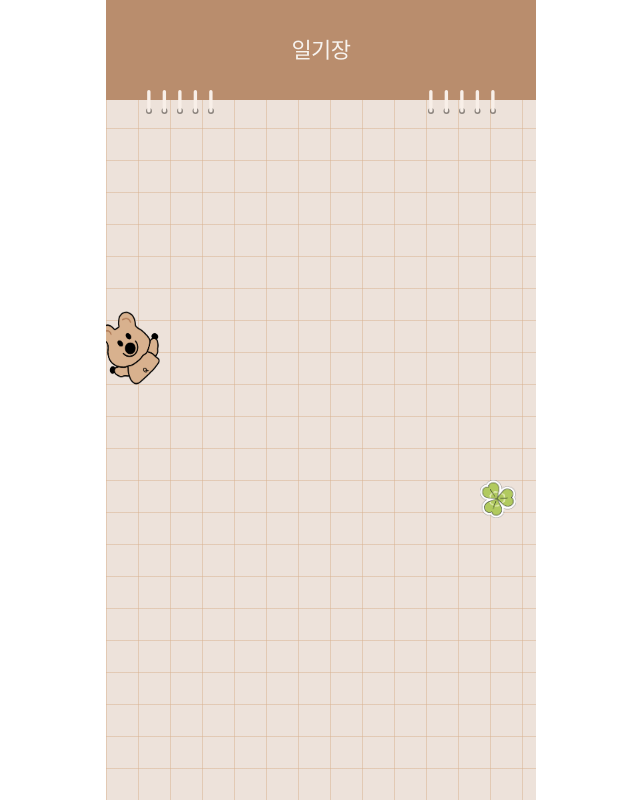
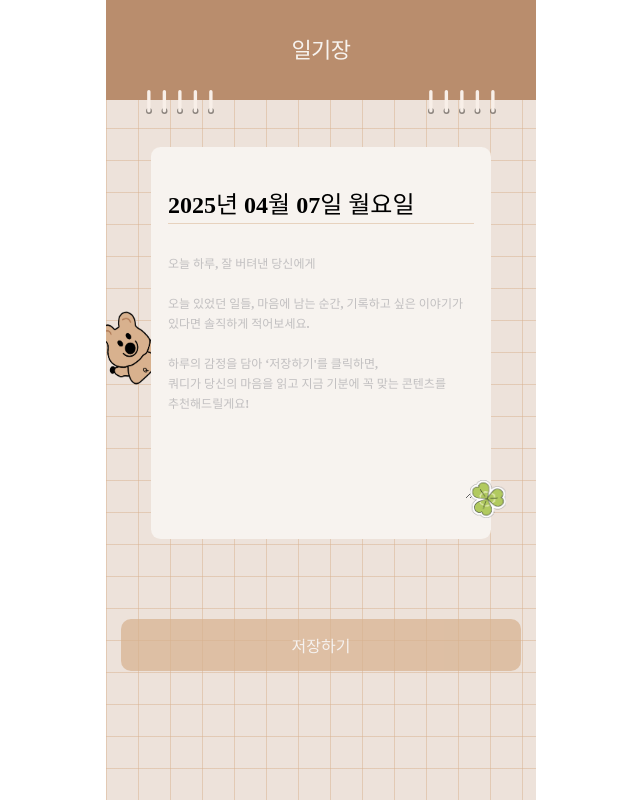
Before and after one commit to Hansuyeon2/OSSProjHSY, a React (Vite) app in the folder src/frontend/: page /diary in a window 1280 px wide. Shown: the whole page, without its empty margins (319-959 px from the left). Built offline with nearby package versions, Linux system fonts and the light colour scheme; a web font is replaced by a local one.

Commit message:
[Feat]#25-diary card ui

```diff
--- /dev/null
+++ b/src/frontend/src/components/card/DiaryCard.tsx
@@ -0,0 +1,77 @@
+import styled from "styled-components";
+import Separator from "../separator";
+import { fonts } from "@styles/fonts";
+import { ChangeEvent } from "react";
+
+interface DiaryCardProps {
+  date: string;
+  content: string;
+  editable?: boolean;
+  onChangeContent?: (value: string) => void;
+  placeholder: string;
+  onChange?: (e: ChangeEvent<HTMLTextAreaElement>) => void;
+}
+
+const DiaryCard = ({
+  date,
+  content,
+  placeholder,
+  editable = false,
+  onChange,
+}: DiaryCardProps) => {
+  return (
+    <DiaryCardWrapper>
+      <DiaryCardDate>{date}</DiaryCardDate>
+      <Separator />
+      {editable ? (
+        <DiaryTextarea
+          placeholder={placeholder}
+          defaultValue={content}
+          onChange={onChange}
+        />
+      ) : (
+        <DiaryCardContent>{content}</DiaryCardContent>
+      )}
+    </DiaryCardWrapper>
+  );
+};
+
+export default DiaryCard;
+
+const DiaryCardWrapper = styled.div`
+  display: flex;
+  flex-direction: column;
+  width: 85%;
+  height: 392px;
+  padding: 40px 17px;
+  border-radius: 9.5px;
+  background-color: ${({ theme }) => theme.colors.bgbeige02};
+  margin-top: 2rem;
+`;
+
+const DiaryCardDate = styled.h1`
+  ${fonts.title_b_24}
+`;
+
+const DiaryCardContent = styled.p`
+  margin-top: 30px;
+  white-space: pre-wrap;
+  height: 90%;
+  overflow: scroll;
+  ${fonts.cap_s_12};
+  color: ${({ theme }) => theme.colors.exgray01};
+`;
+
+const DiaryTextarea = styled.textarea`
+  width: 100%;
+  height: 100%;
+  white-space: pre-wrap;
+  ${fonts.cap_s_12};
+  color: ${({ theme }) => theme.colors.exgray01};
+  line-height: 20px;
+  margin-top: 30px;
+
+  &::placeholder {
+    color: rgba(142, 142, 147, 0.5);
+  }
+`;
--- a/src/frontend/src/layouts/DiaryLayout.tsx
+++ b/src/frontend/src/layouts/DiaryLayout.tsx
@@ -1,7 +1,7 @@
 import styled from "styled-components";
 
-// const DiaryLayout = ({ children }: { children?: React.ReactNode }) => {
-const DiaryLayout = () => {
+const DiaryLayout = ({ children }: { children?: React.ReactNode }) => {
+  // const DiaryLayout = () => {
   return (
     <DiaryWrapper>
       <DiaryHeader>일기장</DiaryHeader>
@@ -9,7 +9,7 @@ const DiaryLayout = () => {
       <DiarySpringRight src="/images/diary/spring.svg" />
       <DiaryImgIcon src="/images/diary/diaryIcon.png" />
       <DiaryImgClover src="/images/diary/diaryclover.png" />
-      <DiaryContent></DiaryContent>
+      <DiaryContent>{children}</DiaryContent>
     </DiaryWrapper>
   );
 };
@@ -17,6 +17,7 @@ const DiaryLayout = () => {
 const DiaryWrapper = styled.div`
   display: flex;
   flex-direction: column;
+  align-items: center;
   width: 100%;
   min-height: 100vh;
   position: relative;
@@ -57,8 +58,14 @@ const DiaryHeader = styled.section`
 `;
 
 const DiaryContent = styled.section`
-  flex: 1;
-  padding: 24px;
+  padding: 15px;
+  width: 100%;
+  display: flex;
+  flex-direction: column;
+  justify-content: center;
+  align-items: center;
+  z-index: 10;
+  gap: 10vh;
 `;
 
 const DiarySpringLeft = styled.img`
@@ -86,10 +93,10 @@ const DiaryImgIcon = styled.img`
 const DiaryImgClover = styled.img`
   width: 36px;
   height: 38.441px;
-  z-index: 1;
+  z-index: 15;
   position: absolute;
   top: 480px;
-  right: 20px;
+  right: 30px;
 `;
 
 export default DiaryLayout;
--- a/src/frontend/src/pages/Diary/Diary.tsx
+++ b/src/frontend/src/pages/Diary/Diary.tsx
@@ -1,9 +1,33 @@
+import Btn from "@components/Button";
+import DiaryCard from "@components/card/DiaryCard";
 import DiaryLayout from "@layouts/DiaryLayout";
+import { useState } from "react";
+import { getFormatToday } from "src/utils/date";
+
+const placeholderText = `오늘 하루, 잘 버텨낸 당신에게
+
+오늘 있었던 일들, 마음에 남는 순간, 기록하고 싶은 이야기가 있다면 솔직하게 적어보세요.
+
+하루의 감정을 담아 ‘저장하기'를 클릭하면,
+쿼디가 당신의 마음을 읽고 지금 기분에 꼭 맞는 콘텐츠를
+추천해드릴게요!`;
 
 const Diary = () => {
+  const [content, setContent] = useState("");
+  const isValid = content.trim().length > 0;
+
   return (
     <>
-      <DiaryLayout />
+      <DiaryLayout>
+        <DiaryCard
+          date={getFormatToday()}
+          content=""
+          editable
+          placeholder={placeholderText}
+          onChange={(e) => setContent(e.target.value)}
+        />
+        <Btn title="저장하기" borderRadius="10px" disabled={!isValid} />
+      </DiaryLayout>
     </>
   );
 };
--- /dev/null
+++ b/src/frontend/src/utils/date.ts
@@ -0,0 +1,10 @@
+export const getFormatToday = (): string => {
+  const today = new Date();
+  const days = ["일", "월", "화", "수", "목", "금", "토"];
+  const year = today.getFullYear();
+  const month = String(today.getMonth() + 1).padStart(2, "0");
+  const date = String(today.getDate()).padStart(2, "0");
+  const day = days[today.getDay()];
+
+  return `${year}년 ${month}월 ${date}일 ${day}요일`;
+};
--- a/src/frontend/tsconfig.app.json
+++ b/src/frontend/tsconfig.app.json
@@ -28,7 +28,7 @@
       "@routes/*": ["src/routes/*"],
       "@pages/*": ["src/pages/*"],
       "@layouts/*": ["src/layouts/*"],
-      "@components/*": ["src/pages/Login/components/*"],
+      "@components/*": ["src/components/*"],
       "@styles/*": ["src/styles/*"],
       "@images/*": ["src/assets/images/*"],
       "@apis/*": ["src/apis/*"],
```
